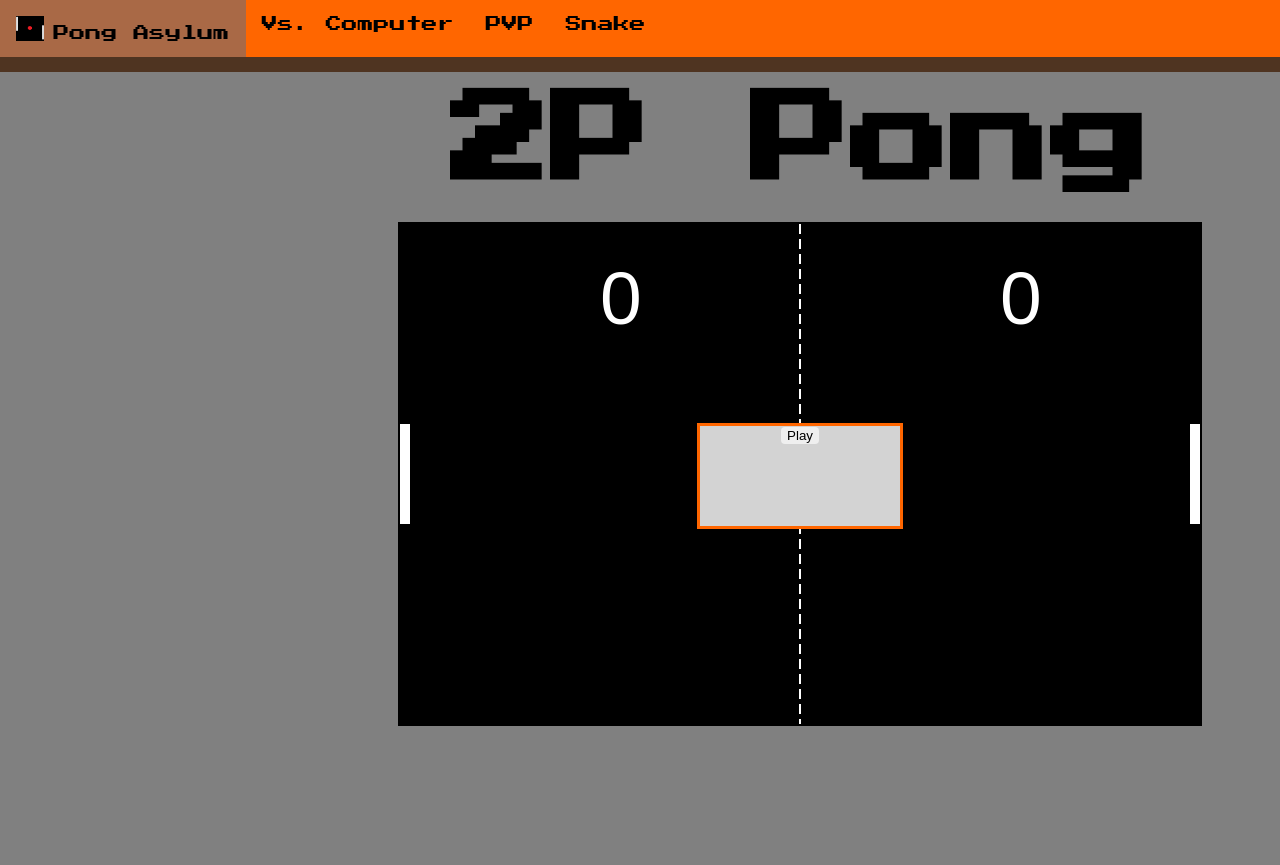
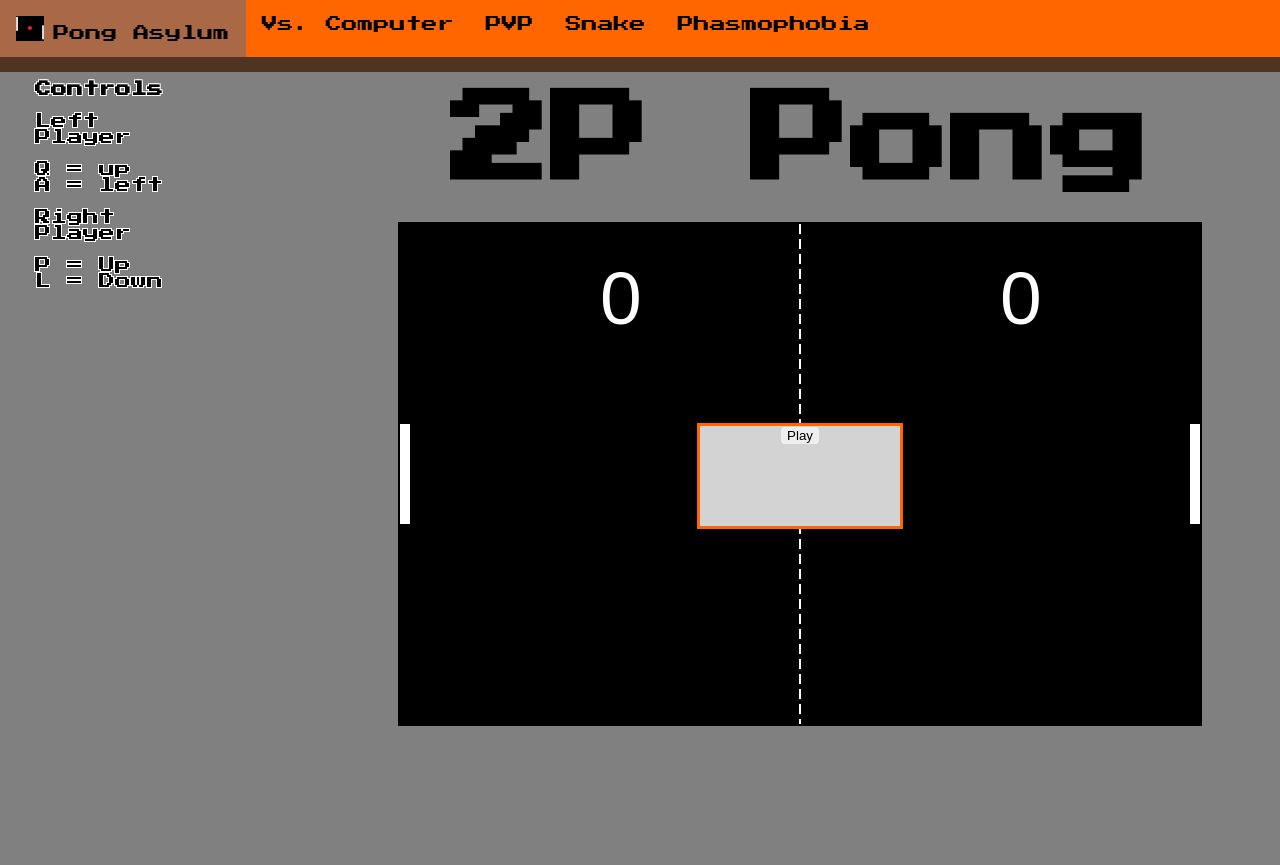
Before and after one commit to StevenAlexanderJohnson/StevenJohnsonPersonal.github.io, a PHP site: page /Pages/VsPlayer.html in a window 1280 px wide; the page is wider, and only the part inside the window is pictured. Before the commit the page ends 726 px from the top of that part, so only its background shows below. Run offline with PHP 8.4, Linux system fonts and the light colour scheme.

Commit message:
Adding phasmophobia page

```diff
--- a/CSS/site.css
+++ b/CSS/site.css
@@ -15,9 +15,13 @@ aside {
     position: absolute;
     float: left;
     width: 10%;
-    height: 50%;
+    height: 100%;
     margin-left: 35px;
     top: 65px;
+}
+
+.hidden {
+    display: none;
 }
 
 /*  NAVBAR CSS  */
--- a/Pages/Snake.html
+++ b/Pages/Snake.html
@@ -14,6 +14,7 @@
                 <li><a href="VsComputer.html">Vs. Computer</a></li>
                 <li><a href="VsPlayer.html">PVP</a></li>
                 <li><a href="Snake.html">Snake</a></li>
+                <li><a href="PhasmophobiaAssistant.html">Phasmophobia</a></li>
             </ul>
         </nav>
         <div id="lineUnderNavbar"></div>
--- a/Pages/VsComputer.html
+++ b/Pages/VsComputer.html
@@ -14,6 +14,7 @@
                 <li><a href="VsComputer.html">Vs. Computer</a></li>
                 <li><a href="VsPlayer.html">PVP</a></li>
                 <li><a href="Snake.html">Snake</a></li>
+                <li><a href="PhasmophobiaAssistant.html">Phasmophobia</a></li>
             </ul>
         </nav>
         <div id="lineUnderNavbar"></div>
--- a/Pages/VsPlayer.html
+++ b/Pages/VsPlayer.html
@@ -14,6 +14,7 @@
             <li><a href="VsComputer.html">Vs. Computer</a></li>
             <li><a href="VsPlayer.html">PVP</a></li>
             <li><a href="Snake.html">Snake</a></li>
+            <li><a href="PhasmophobiaAssistant.html">Phasmophobia</a></li>
         </ul>
     </nav>
     <div id="lineUnderNavbar"></div>
@@ -29,5 +30,29 @@
             <input type="button" class="startButton" value="Play" onclick="start()">
         </div>
     </div>
+</div>
+<aside>
+    <div class="Retro-Font shadowOutline-White">
+        <p class="Retro-Bold">
+            Controls
+        </p>
+        <p>
+            Left Player
+        </p>
+        <div>
+            Q = up
+            <br>
+            A = left
+        </div>
+        <p>
+            Right Player
+        </p>
+        <div>
+            P = Up
+            <br>
+            L = Down
+        </div>
+    </div>
+</aside>
 </body>
 </html>
--- a/index.html
+++ b/index.html
@@ -14,6 +14,7 @@
             <li><a href="Pages/VsComputer.html">Vs. Computer</a></li>
             <li><a href="Pages/VsPlayer.html">PVP</a></li>
             <li><a href="Pages/Snake.html">Snake</a></li>
+            <li><a href="Pages/PhasmophobiaAssistant.html">Phasmophobia</a></li>
         </ul>
     </nav>
     <div id="lineUnderNavbar"></div>
@@ -22,6 +23,7 @@
     <a class="zoomButton" href="Pages/VsComputer.html">Play Vs. Computer</a>
     <a class="zoomButton" href="Pages/VsPlayer.html">Player Vs. Player</a>
     <a class="zoomButton" href="Pages/Snake.html">Snake</a>
+    <a class="zoomButton" href="Pages/PhasmophobiaAssistant.html">Phasmophobia</a>
 </div>
 </body>
 </html>
```
Also changed, not shown: other parts of CSS/site.css (+50 -1 lines).
